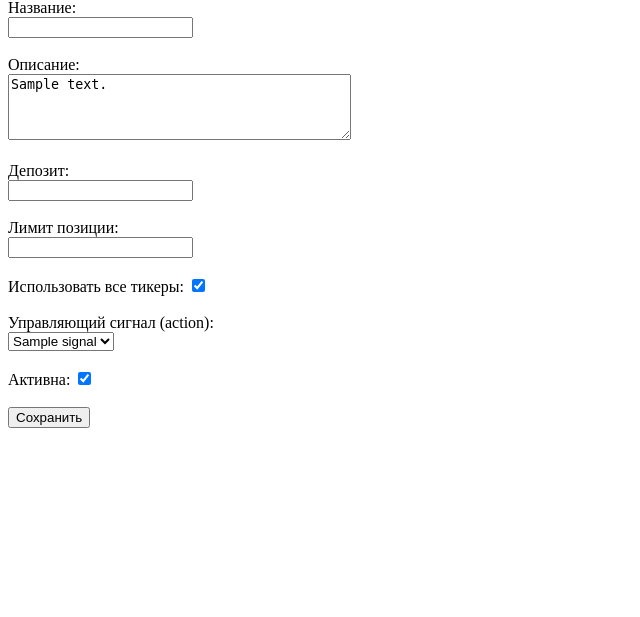
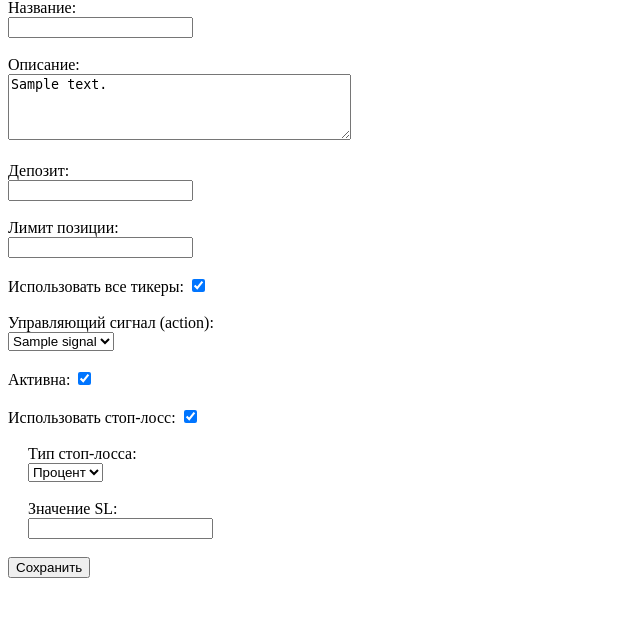
Before and after one commit to wingsofphoenix2013/trading-platform, a FastAPI app: template web/templates/strategy_form.html in a window 1280 px wide. Shown: the part 81-698 px from the top of the page, without its empty margins (0-640 px from the left). Run offline with FastAPI, Linux system fonts and the light colour scheme; the template is opened without the code that fills it: most values are stand-ins (such as "Sample title", 1, 10 or a date in 2020).

Commit message:
Добавлены поля стоп-лосса в форму создания/редактирования стратегии

```diff
--- a/web/templates/strategy_form.html
+++ b/web/templates/strategy_form.html
@@ -2,8 +2,15 @@
 <html>
 <head>
     <title>{% if mode == "edit" %}Редактировать стратегию{% else %}Создать стратегию{% endif %}</title>
+    <script>
+        function toggleStoplossFields() {
+            const checkbox = document.getElementById('use_stoploss');
+            const fields = document.getElementById('stoploss_fields');
+            fields.style.display = checkbox.checked ? 'block' : 'none';
+        }
+    </script>
 </head>
-<body>
+<body onload="toggleStoplossFields()">
     <h1>{% if mode == "edit" %}Редактировать стратегию{% else %}Создать стратегию{% endif %}</h1>
 
     <form method="post" action="{% if mode == 'edit' %}/strategies/{{ strategy.id }}{% else %}/strategies{% endif %}">
@@ -41,6 +48,26 @@
         <input type="checkbox" name="enabled" value="true"
                {% if mode != 'edit' or strategy.enabled %}checked{% endif %}><br><br>
 
+        <!-- Новый блок: Стоп-лосс -->
+        <label>Использовать стоп-лосс:</label>
+        <input type="checkbox" id="use_stoploss" name="use_stoploss" value="true"
+               onchange="toggleStoplossFields()"
+               {% if mode != 'edit' or strategy.use_stoploss %}checked{% endif %}><br><br>
+
+        <div id="stoploss_fields" style="display: none; margin-left: 20px;">
+            <label>Тип стоп-лосса:</label><br>
+            <select name="sl_type">
+                <option value="percent"
+                    {% if strategy.sl_type == 'percent' %}selected{% endif %}>Процент</option>
+                <option value="atr"
+                    {% if strategy.sl_type == 'atr' %}selected{% endif %}>ATR</option>
+            </select><br><br>
+
+            <label>Значение SL:</label><br>
+            <input type="number" step="0.0001" name="sl_value"
+                   value="{{ strategy.sl_value if mode == 'edit' else '' }}"><br><br>
+        </div>
+
         <button type="submit">Сохранить</button>
     </form>
 </body>
```
Lines whose indentation alone changed are shown as unchanged.
